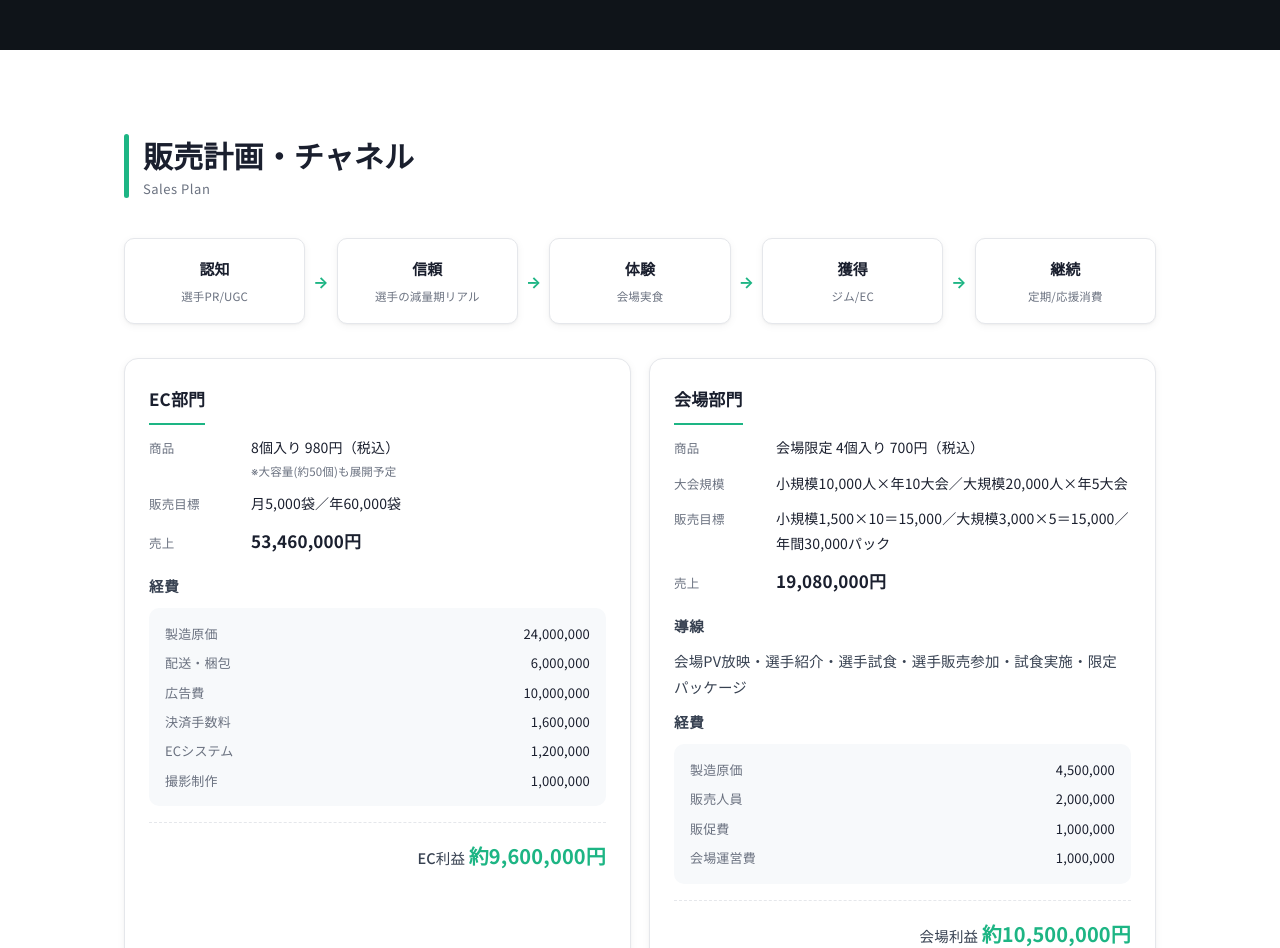
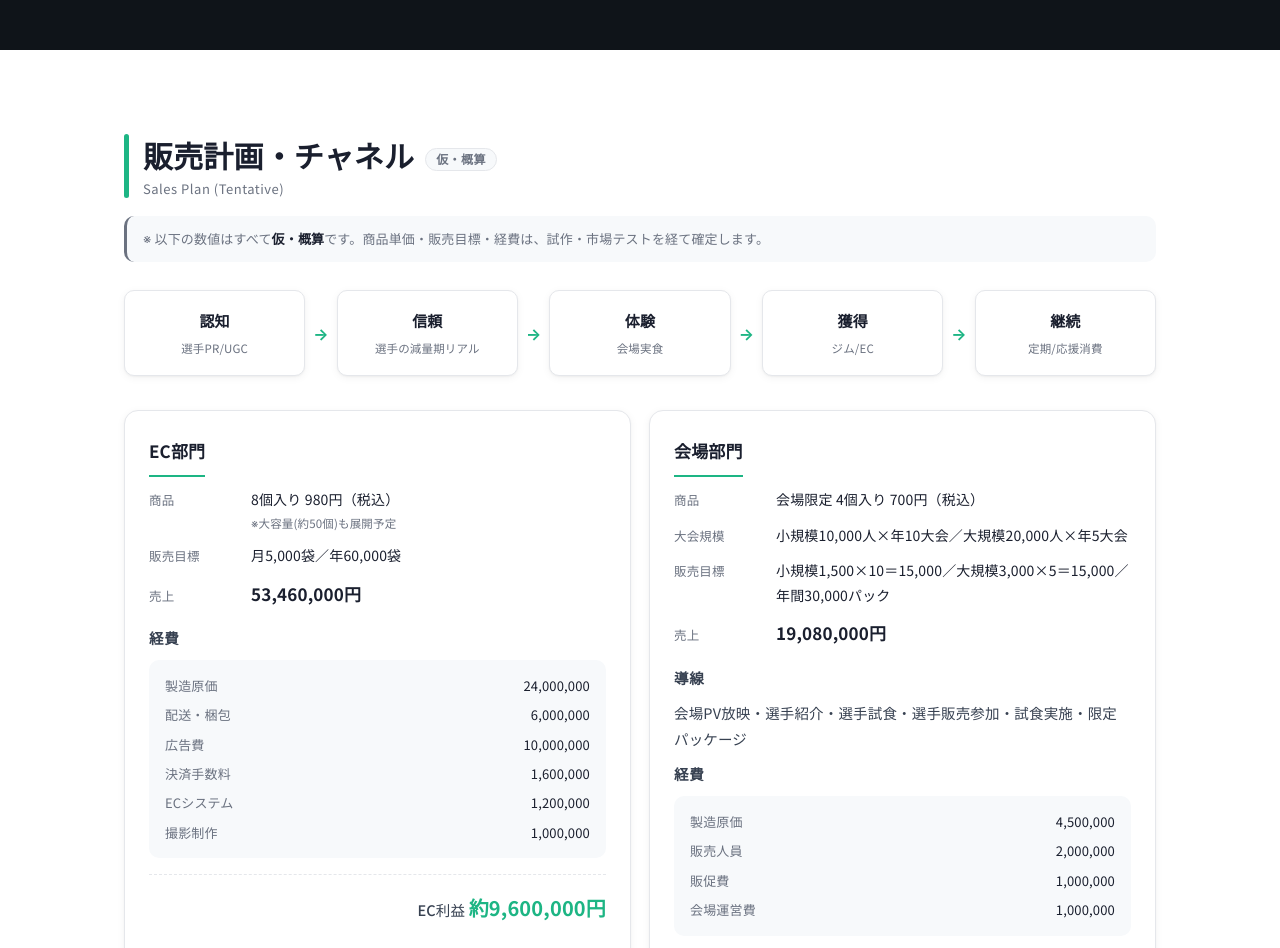
Before and after one commit to hidaka86/rizin-gyoza-proposal, a plain HTML site: page index.html in a window 1280 px wide. Shown: the part 6300-7248 px from the top of the page. Drawn offline with Linux system fonts and the light colour scheme.

Commit message:
Mark Sales Plan as tentative (仮・概算)
- 販売計画の見出しに「仮・概算」バッジを追加
- 数値はすべて仮・概算である旨の注記を追加

Co-Authored-By: Claude Opus 4.8 <noreply@anthropic.com>

```diff
--- a/index.html
+++ b/index.html
@@ -374,8 +374,10 @@
   <div class="container">
     <div class="section__head reveal">
       <span class="bar"></span>
-      <h2>販売計画・チャネル <span class="en">Sales Plan</span></h2>
+      <h2>販売計画・チャネル <span class="tag-tentative">仮・概算</span> <span class="en">Sales Plan (Tentative)</span></h2>
     </div>
+
+    <p class="tentative-note reveal">※ 以下の数値はすべて<strong>仮・概算</strong>です。商品単価・販売目標・経費は、試作・市場テストを経て確定します。</p>
 
     <div class="funnel reveal" role="img" aria-label="体験ファネル: 認知 → 信頼 → 体験 → 獲得 → 継続">
       <span class="funnel__step">認知<small>選手PR/UGC</small></span>
--- a/styles.css
+++ b/styles.css
@@ -526,3 +526,19 @@ html { scrollbar-color: var(--green) transparent; }
   font-size: clamp(20px, 3.6vw, 30px); font-weight: 700; line-height: 1.5;
   margin: 0 0 28px; letter-spacing: 0.01em;
 }
+
+/* ===== Tentative marker (仮・概算) ===== */
+.tag-tentative {
+  display: inline-block; vertical-align: middle;
+  font-size: 12px; font-weight: 700; letter-spacing: 0.04em;
+  color: var(--sub); background: var(--bg-alt);
+  border: 1px solid var(--line); border-radius: 999px;
+  padding: 2px 10px; margin-left: 4px; white-space: nowrap;
+}
+.section--dark .tag-tentative { color: rgba(255,255,255,0.85); background: rgba(255,255,255,0.08); border-color: rgba(255,255,255,0.18); }
+.tentative-note {
+  font-size: 13px; color: var(--sub); line-height: 1.7;
+  margin: -22px 0 28px; padding: 12px 16px;
+  background: var(--bg-alt); border-radius: var(--radius-sm); border-left: 3px solid var(--sub);
+}
+.tentative-note strong { color: var(--ink); }
```
